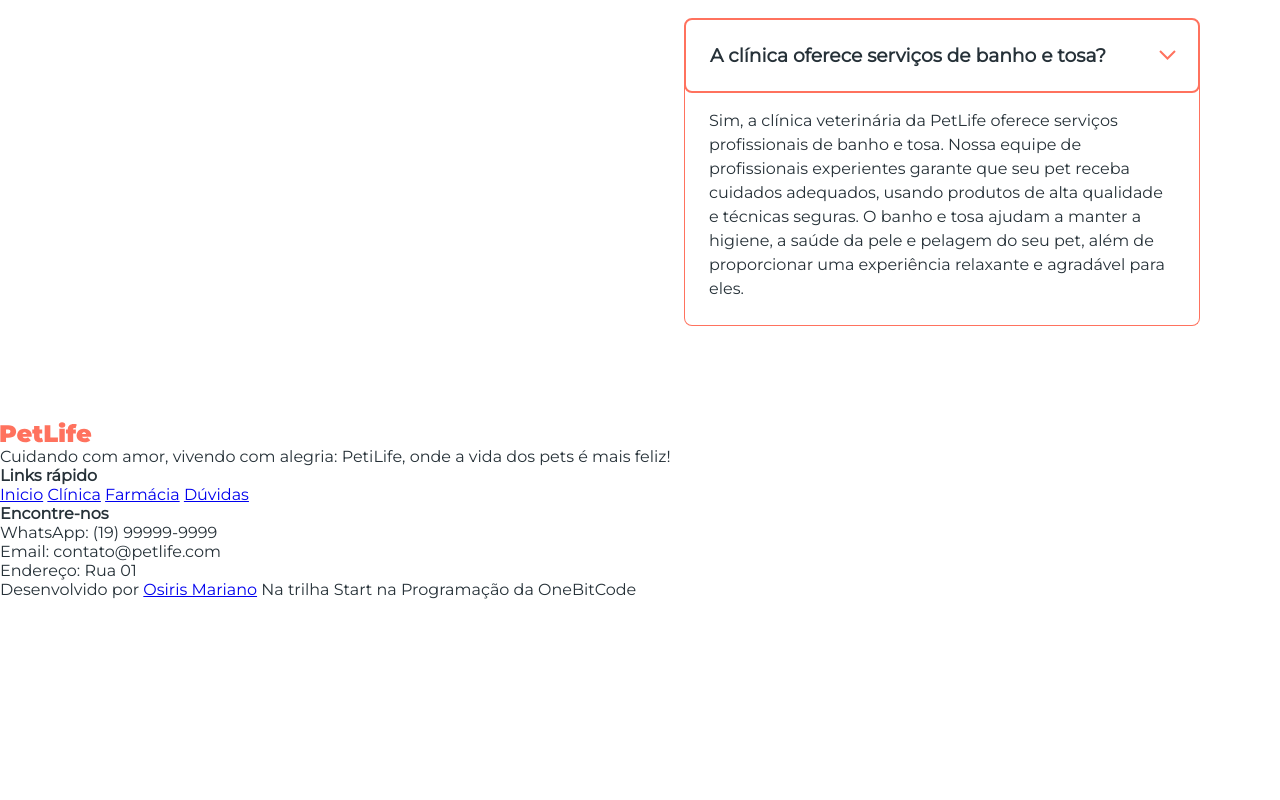
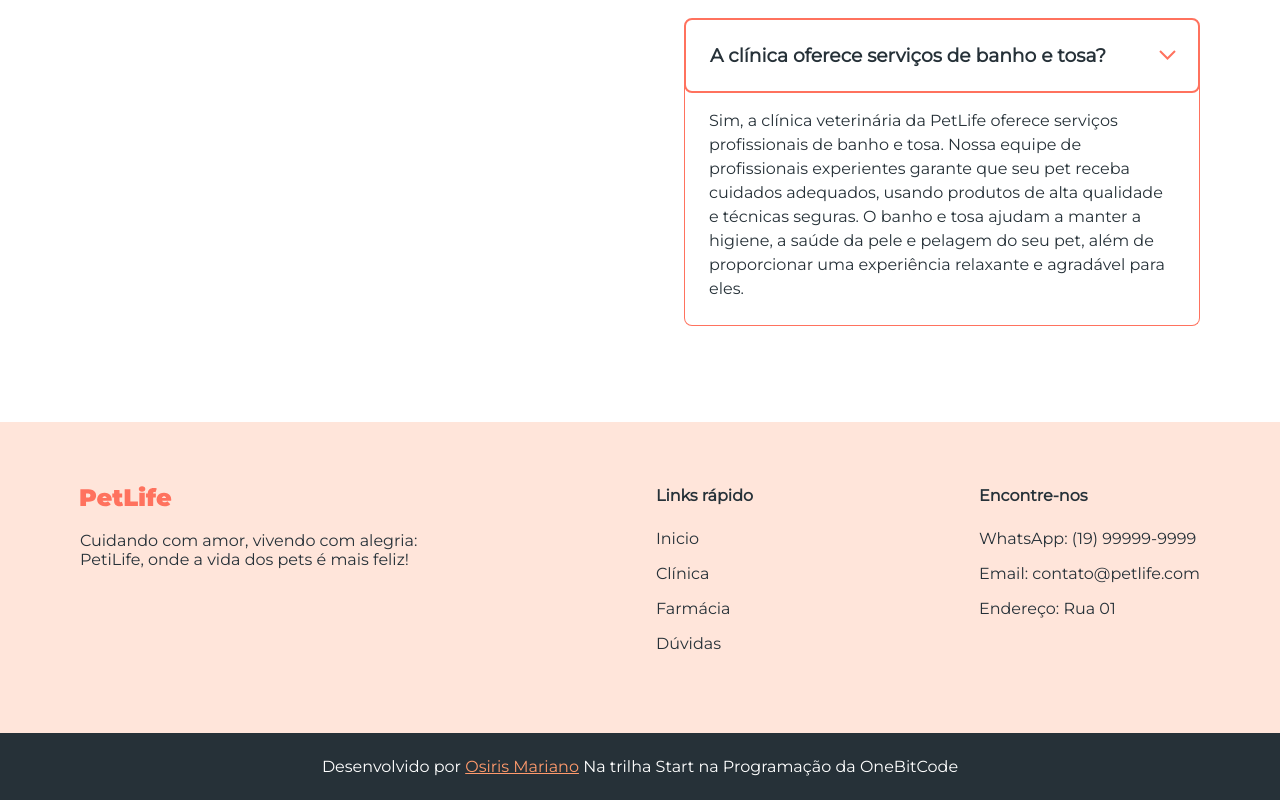
Before and after one commit to OsirisMariano/OBC_petlife, a plain HTML site: page index.html in a window 1280 px wide. Shown: the part 3312-4112 px from the top of the page. Before the commit the page ends 3911 px from the top, so only its background shows below. Drawn offline with Linux system fonts and the light colour scheme.

Commit message:
Estilizando o Rodapé

```diff
--- a/index.html
+++ b/index.html
@@ -130,7 +130,7 @@
       <p>Cuidando com amor, vivendo com alegria: PetiLife, onde a vida dos pets é mais feliz!</p>
     </div>
     <div class="">
-      <strong>Links rápido</strong>
+      <strong class="titulo">Links rápido</strong>
       <nav>
         <a href="#inicio">Inicio</a>
         <a href="#clinica">Clínica</a>
@@ -139,13 +139,13 @@
       </nav>
     </div>
     <div class="">
-      <strong>Encontre-nos</strong>
+      <strong class="titulo">Encontre-nos</strong>
       <p>WhatsApp: (19) 99999-9999</p>
       <p>Email: contato@petlife.com</p>
       <p>Endereço: Rua 01</p>
     </div>
   </footer>
-  <div class="">
+  <div id="copyright">
     Desenvolvido por <a href="https://github.com/OsirisMariano/OBC_petlife" target="_blank">Osiris Mariano</a> Na trilha Start na Programação da OneBitCode
   </div>
 </body>
--- a/style.css
+++ b/style.css
@@ -128,3 +128,46 @@ h2{
   margin-top: -8px;
   padding: 24px;
 }
+
+footer{
+  background-color: rgba(255, 152, 108, 0.25);
+  display: flex;
+  justify-content: space-between;
+  gap: 80px;
+  padding: 64px 80px;
+}
+
+footer img,
+footer .titulo{
+  display: block;
+  font-weight: 600;
+  margin-bottom: 24px;
+}
+
+footer nav a{
+  color: #263138;
+  display: block;
+  margin-bottom: 16px;
+  text-decoration: none;
+}
+
+footer p{
+  margin-bottom: 16px;
+  max-width: 350px;
+}
+
+footer p a{
+  color: #263138;
+  text-decoration: none;
+}
+
+#copyright{
+  background-color: #263138;
+  text-align: center;
+  padding: 24px;
+  color: #FFFFFF;
+}
+
+#copyright a{
+  color: #FF9A6C;
+}
```
